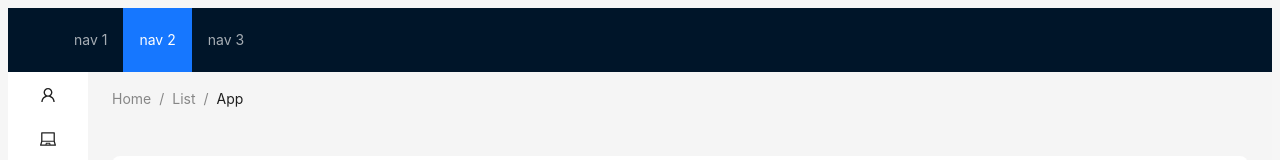
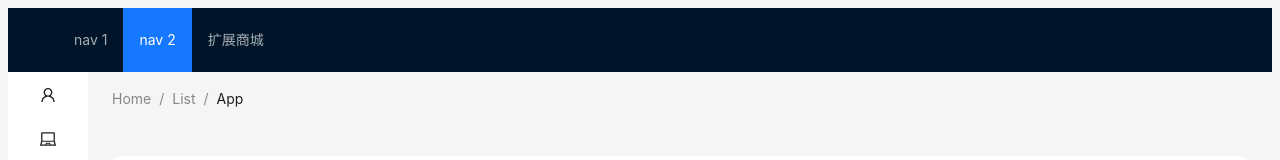
Before and after one commit to Thryonix/PyHub2, a React (Vite) app: page / in a window 1280 px wide. Shown: the top 160 px of the page. Built offline with nearby package versions, Linux system fonts and the light colour scheme; what @gandi-ide/gandi-ui would draw is missing.

Commit message:
更新 index.tsx

```diff
--- a/src/components/Home/index.tsx
+++ b/src/components/Home/index.tsx
@@ -15,7 +15,7 @@ const { Header, Content, Sider } = Layout;
 
 const items1: MenuProps["items"] = ["1", "2", "3"].map((key) => ({
   key,
-  label: `nav ${key}`,
+  label: key === "3" ? "扩展商城" : `nav ${key}`, // 将第三个导航项改为中文
 }));
 
 const items2: MenuProps["items"] = [
```
